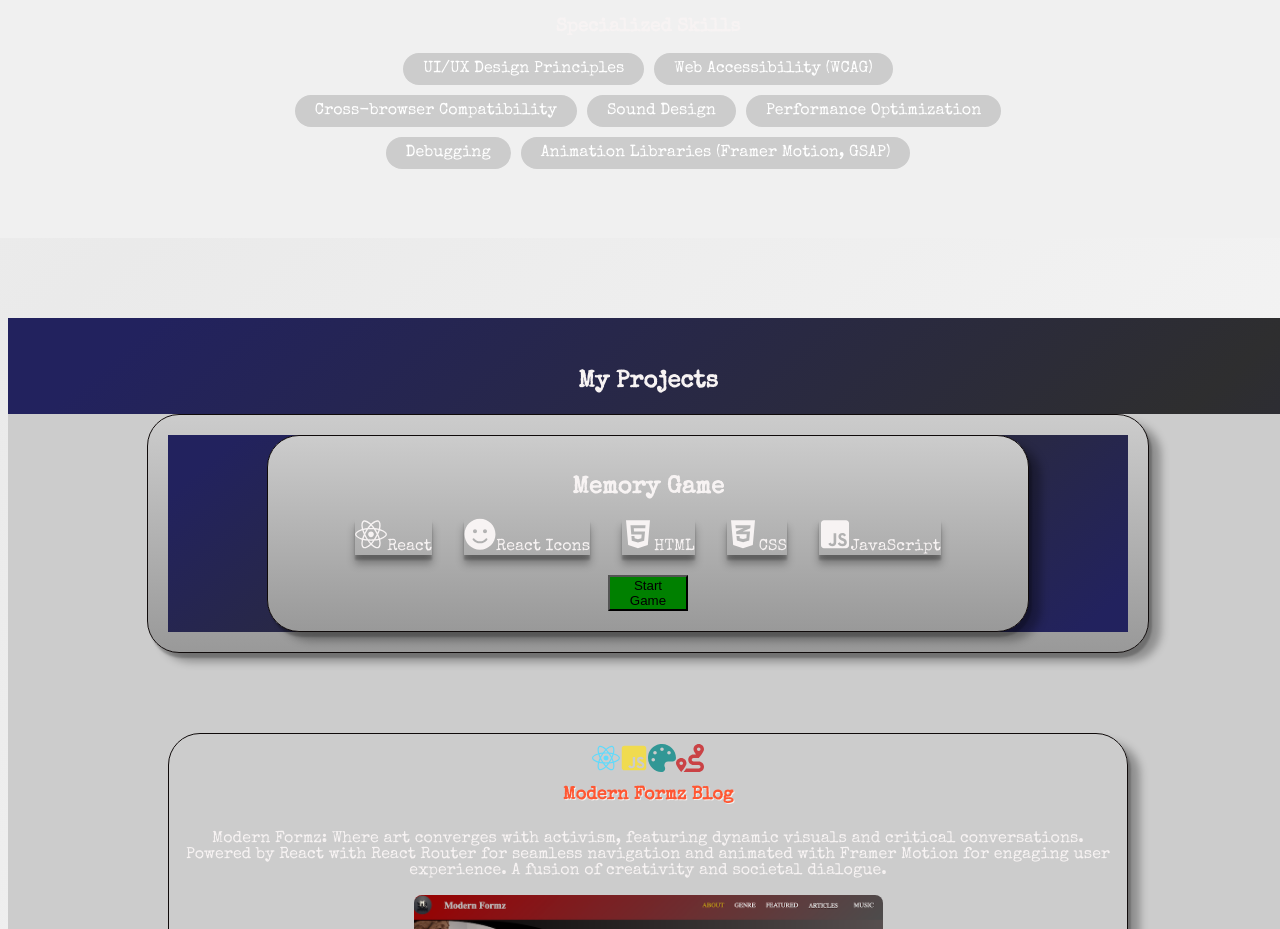
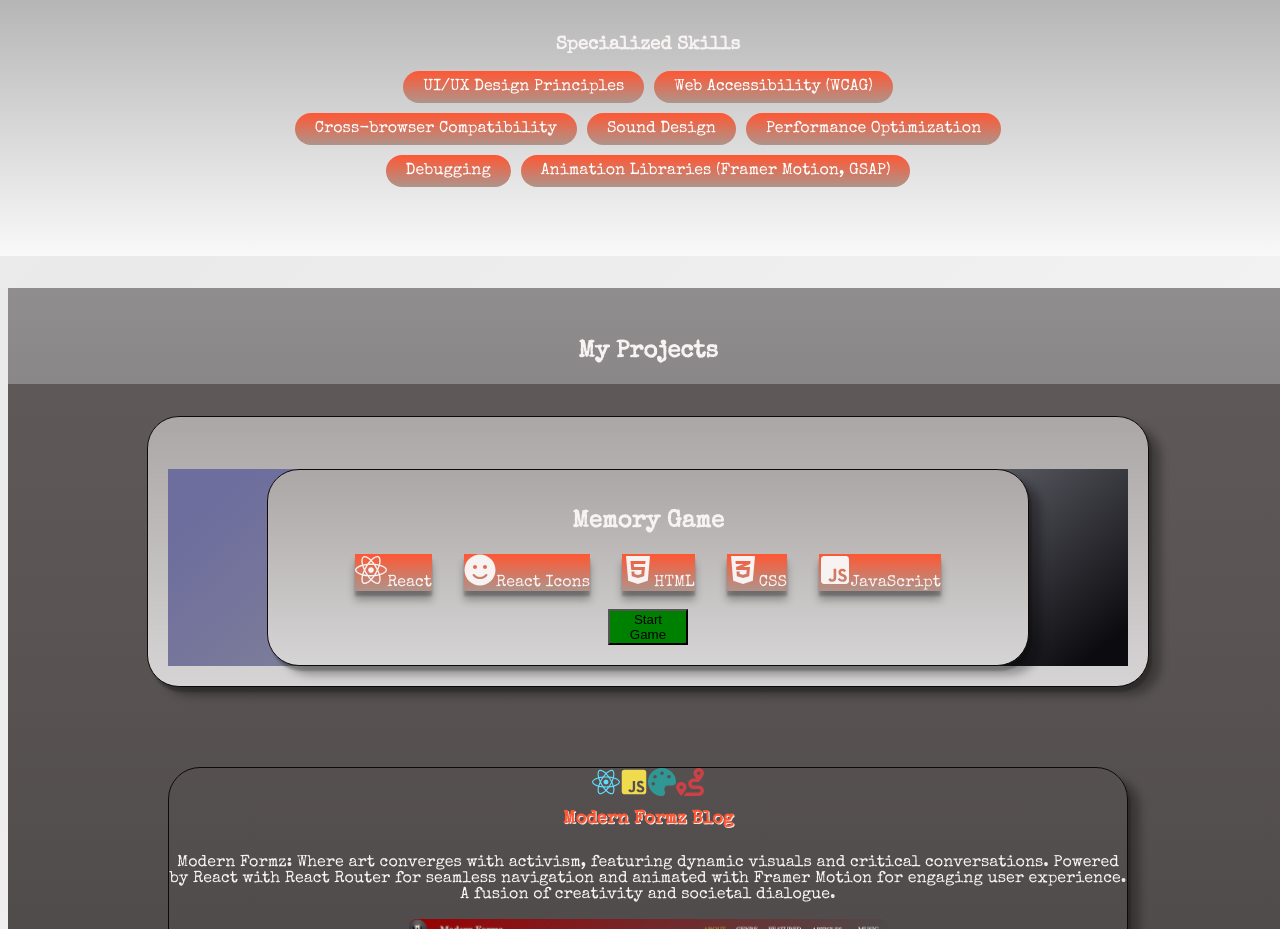
Before and after one commit to esrtewatl/portfolio, a React (Vite) app: page / in a window 1280 px wide. Shown: the part 1871-2800 px from the top of the page. Built offline with nearby package versions, Linux system fonts and the light colour scheme; a web font is replaced by a local one.

Commit message:
css before format change

```diff
--- a/src/Components/AboutMe.css
+++ b/src/Components/AboutMe.css
@@ -6,6 +6,9 @@
   flex-direction: column;
   align-items: center;
 
+}
+.about-me-section h2{
+  margin-top: 1em;
 }
 
 .name {
--- a/src/Components/AboutMe.jsx
+++ b/src/Components/AboutMe.jsx
@@ -1,7 +1,7 @@
 import React, { useEffect, useRef, useState } from "react";
 import { motion } from "framer-motion";
 import "./AboutMe.css";
-
+import Action from './Action.jsx';
 const AboutMe = () => {
   const sectionVariants = {
     hidden: { opacity: 0, y: 50 },
@@ -64,6 +64,7 @@ const AboutMe = () => {
       initial="hidden"
       animate="visible"
     >
+        <Action/>
       <h2>Software Developer</h2>
       <motion.h1 className="name" variants={nameVariants} initial="hidden" animate="visible">
         Erica Stewart
--- a/src/Components/MemoryGame.css
+++ b/src/Components/MemoryGame.css
@@ -8,7 +8,7 @@
   left: 0;
   width: 100%;
   height: 100%;
-  background-color: var( --gradient-primary);
+  background-color: var( --gradient-secondary);
   display: flex;
   justify-content: center;
   align-items: center;
--- a/src/Components/Portfolio.css
+++ b/src/Components/Portfolio.css
@@ -76,28 +76,22 @@ height: 100%;
 .portfolio-section {
   display: block !important;
   margin-left: 0;
-  margin-right: 0;;
+  margin-right: 0;
   text-align: center;
   width: 100vw;
-  background-color: #f0f0f0;
+  background: var( --gradient-secondary);
   color: var(--text-color); /* Text color for ADA compliance */
 }
 
 /* Home Section */
 #home {
-  margin-top: 7em;
-  background: whitesmoke;
+
   padding: 10em 0;
   text-align: center;
   color: white; /* Text color for ADA compliance */
 }
 
-#home h1 {
-  margin-top: 1em;
-  font-size: 3rem;
-  margin-bottom: 20px;
-  text-shadow: 12px 12px 24px rgb(255, 255, 255);
-}
+
 
 /* About Section */
 #about {
@@ -109,9 +103,10 @@ height: 100%;
 
 /* Skills Section */
 #skills {
-  /* background: linear-gradient(140deg, rgba(34, 34, 94, 1) 6%, rgba(46, 46, 47, 1) 52%, rgba(34, 34, 94, 1) 96%); */
+  background-color: var(--gradient-secondary);
   padding: 4em;
   width: 100%;
+
 }
 .ss{
   margin-top: 2em;
@@ -130,7 +125,7 @@ height: 100%;
 }
 
 .skills-list li {
-  background: var(--tertiary-color);
+  background: var(--gradient-accent);
   color: #fff;
   font-size: 1rem;
   padding: 8px 20px;
@@ -149,17 +144,17 @@ height: 100%;
 
 /* Projects Section */
 #projects {
-  margin-top: 5em;
+  margin-top: 2em;
   padding: 2em 0;
   width: 100%;
-  background: linear-gradient(140deg, rgba(34, 34, 94, 1) 6%, rgba(46, 46, 47, 1) 52%, rgba(34, 34, 94, 1) 96%);
+  background: var(--gradient-primary);
 }
 
 .project-card {
   display: flex;
   flex-direction: column;
   align-items: center;
-  background: var(--tertiary-color);
+  background: var( --gradient-tertiary);
 }
 
 .project {
@@ -173,10 +168,12 @@ height: 100%;
   width: 75%;
   color: var(--text-color); /* Text color for ADA compliance */
 }
-
+.project{
+  margin-top: 2em;
+}
 .memory-game-container{
   margin: auto;
-  background: linear-gradient(140deg, rgba(34, 34, 94, 1) 6%, rgba(46, 46, 47, 1) 52%, rgba(34, 34, 94, 1) 96%);
+  background: linear-gradient(140deg, rgb(109, 109, 158) 6%, rgb(138, 138, 150) 52%, rgb(12, 12, 16) 96%);
 }
 
 /* Portfolio.css */
@@ -188,10 +185,10 @@ height: 100%;
 }
 
 .tech-stack-text.in-view {
-  opacity: 1;
-  transform: translateY(0);
+
 }
 .mfz{
+
   margin: auto;
   width: 50%;
   height: 50%;
@@ -204,22 +201,16 @@ height: 100%;
   border-radius: .3em;
 cursor:cell;
 width:auto;
-background-color: red !important;
+
 box-shadow: rgba(0, 0, 0, 0.3) 0px 9px 8px, rgba(0, 0, 0, 0.22) 0px 5px 2px;
 
 }
-@keyframes constantMotion {
-  0%, 100% {
-    transform: translateY(0);
-  }
-  50% {
-    transform: translateY(-10px);
-  }
-}
+
 
 /* Apply the animation to the tech items */
 .tech-item {
-  animation: constantMotion 2s infinite;
+  background: var(--gradient-accent);
+ background-color: var( --gradient-accent);
   box-shadow: rgba(0, 0, 0, 0.3) 0px 9px 8px, rgba(0, 0, 0, 0.22) 0px 5px 2px;
 }
 .tech-list{
@@ -231,9 +222,12 @@ margin-top: 1em;
 margin-bottom: .5em;
 
 }
+.memory-game-container{
+  margin-top: 2em;
+}
 .project-carousel {
   border: 1px solid #0f0a0a;
-  padding: 10px;
+
   margin: auto;
   border-radius: 2em;
   box-shadow: rgba(0, 0, 0, 0.3) 12px 9px 8px, rgba(0, 0, 0, 0.22) 3px 5px 2px;
@@ -285,7 +279,7 @@ justify-content: center;
     height: 4em;
    position:sticky;
    margin-top: .4em;
-
+background: var(--gradient-accent);
   gap:  1.8em;
   }
 
--- a/src/Components/Portfolio.jsx
+++ b/src/Components/Portfolio.jsx
@@ -12,7 +12,7 @@ import InteractiveHeading from "./InteractiveHeading";
 import Slider from "react-slick";
 import "slick-carousel/slick/slick.css";
 import "slick-carousel/slick/slick-theme.css";
-import Action from './Action.jsx';
+
 import { Helmet } from "react-helmet";
 import fitapp from '../assets/fitapp.png';
 import mfz from "../assets/mfz.png"
@@ -100,7 +100,7 @@ const Portfolio = () => {
         </ul>
       </motion.nav>
       <motion.section id="about" className="portfolio-section">
-        <Action/>
+
         <AboutMe />
       </motion.section>
       <motion.section id="skills" className="portfolio-section">
@@ -109,17 +109,17 @@ const Portfolio = () => {
         <motion.h3 className='ss'variants={itemVariants}>Specialized Skills</motion.h3>
         <ul className="skills-list">
 
-  <motion.li variants={itemVariants}>UI/UX Design Principles</motion.li>
+  <li>UI/UX Design Principles</li>
 
-  <motion.li variants={itemVariants}>Web Accessibility (WCAG)</motion.li>
-  <motion.li variants={itemVariants}>Cross-browser Compatibility</motion.li>
-  <motion.li variants={itemVariants}>Sound Design</motion.li>
+  <li>Web Accessibility (WCAG)</li>
+  <li>Cross-browser Compatibility</li>
+  <li>Sound Design</li>
 
-  <motion.li variants={itemVariants}>Performance Optimization</motion.li>
+  <li>Performance Optimization</li>
 
-  <motion.li variants={itemVariants}>Debugging</motion.li>
+  <li>Debugging</li>
 
-  <motion.li variants={itemVariants}>Animation Libraries (Framer Motion, GSAP)</motion.li>
+  <li>Animation Libraries (Framer Motion, GSAP)</li>
 
         </ul>
       </motion.section>
--- a/src/Components/quotes.css
+++ b/src/Components/quotes.css
@@ -7,15 +7,15 @@
   text-align: center;
   line-height: 1em;
 font-weight: bolder;
-
+}
 .quoteContainer {
   width: 20em;
   height: 11em;
 }
 
 .quoteBtn {
-  margin-bottom: em;
-
+  margin-bottom: 3em;
+  height: 5em;
 }
 
 /* Media Query for Small Screens (e.g., mobile) */
--- a/src/global.css
+++ b/src/global.css
@@ -20,9 +20,9 @@
 
   /* Gradients */
   --gradient-primary: linear-gradient(to bottom, #8f8d8d, #4b4848);
-  --gradient-accent: linear-gradient(to bottom, #ff5733, #ff7847);
-  --gradient-secondary: linear-gradient(to bottom, #eaeaea, #f9f9f9);
-  --gradient-tertiary: linear-gradient(to bottom, #cccccc, #999999);
+  --gradient-accent: linear-gradient(to bottom, #ff5733, #ae948b);
+  --gradient-secondary: linear-gradient(to bottom, #0a0a0a, #f9f9f9);
+  --gradient-tertiary: linear-gradient(to bottom, #11010159, #0901012b);
 }
 
 /* Example usage */
```
